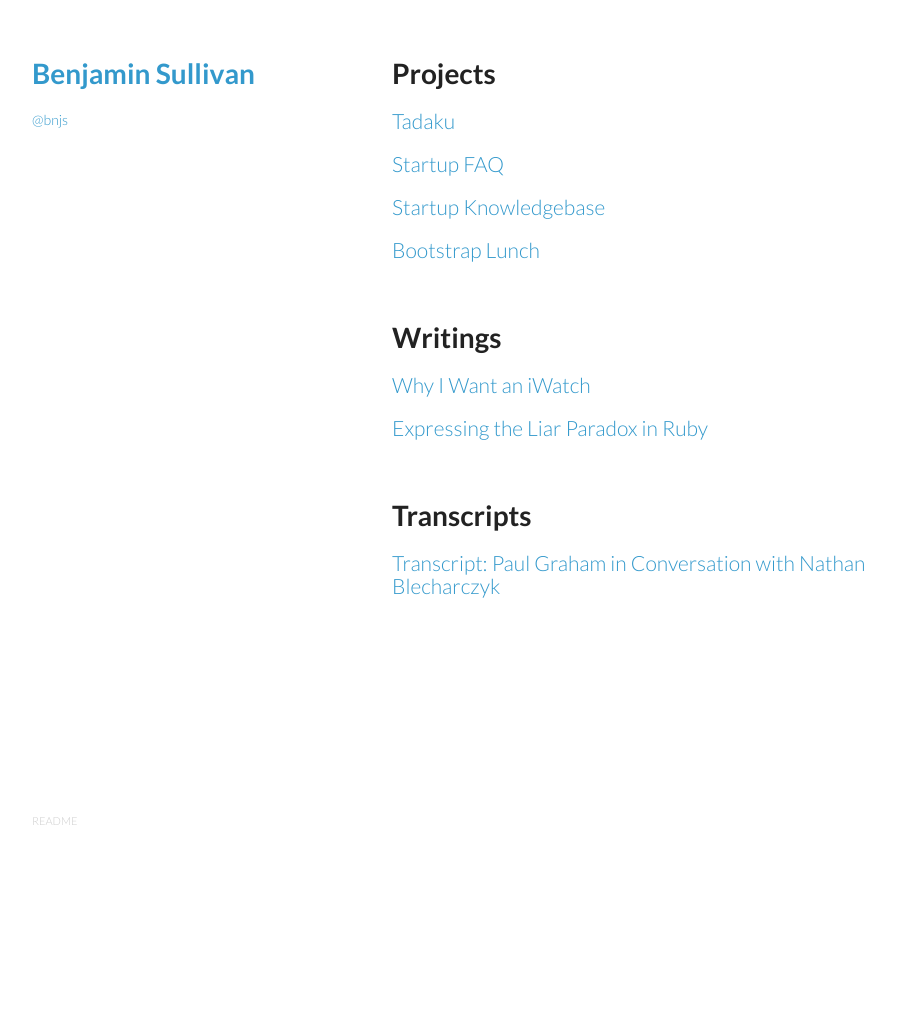
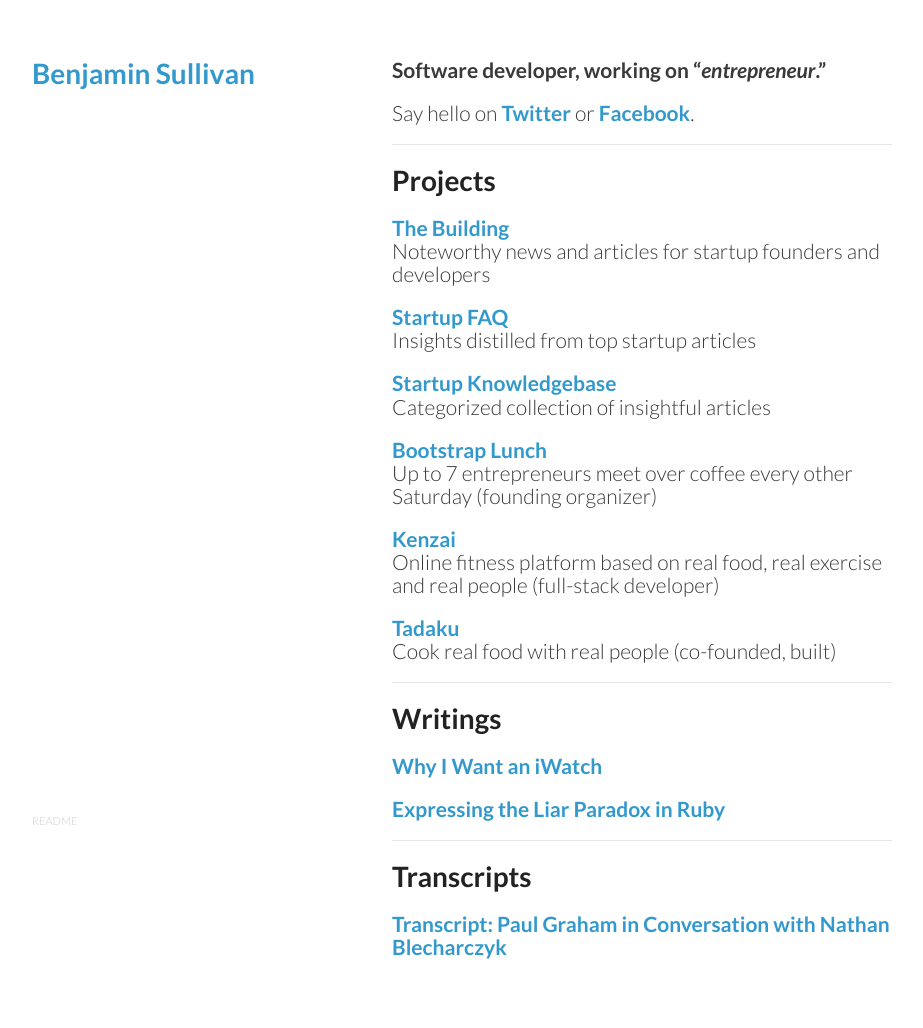
Before and after one commit to bnjs/bnjs.github.io, a Jekyll site: the page built from index.md, in a window 1280 px wide. Shown: the whole page, without its empty margins (178-1101 px from the left). Built offline with Jekyll 4.4.1, drawn with Linux system fonts in a browser that asks for light colours; nearby versions of some CDN libraries; before the commit the page ends 900 px from its top, so only the background shows below that.

Commit message:
Add intro and social links to index page

```diff
--- a/_layouts/default.html
+++ b/_layouts/default.html
@@ -31,7 +31,6 @@
     <div class="wrapper">
       <header>
         <h1><a href="/" style="font-weight:bold;">Benjamin Sullivan</a></h1>
-        <p><a href="https://twitter.com/bnjs">@bnjs</a></p>
       </header>
 
       <section>
--- a/index.md
+++ b/index.md
@@ -3,17 +3,51 @@
 title: Benjamin Sullivan
 ---
 
+## Software developer, working on "<em>entrepreneur</em>."
+
+## <span class="lowkey">Say hello on <a href="https://twitter.com/bnjs">Twitter</a> or <a href="http://www.facebook.com/bnjsu">Facebook</a>.</span>
+
+---
+
 # Projects
 
-## <a href="https://www.tadaku.com" target="_blank">Tadaku</a>
+<h2>
+  <a href="http://www.thebuilding.io" target="_blank">The Building</a>
+  <br/>
+  <span class="lowkey">Noteworthy news and articles for startup founders and developers</span>
+</h2>
 
-## [Startup FAQ](/startup-faq)
+<h2>
+  <a href="/startup-faq">Startup FAQ</a>
+  <br/>
+  <span class="lowkey">Insights distilled from top startup articles</span>
+</h2>
 
-## [Startup Knowledgebase](/startup-knowledgebase)
+<h2>
+  <a href="/startup-knowledgebase">Startup Knowledgebase</a>
+  <br/>
+  <span class="lowkey">Categorized collection of insightful articles</span>
+</h2>
 
-## <a href="http://www.meetup.com/LeanStartupTokyo/" target="_blank">Bootstrap Lunch</a>
+<h2>
+  <a href="http://www.meetup.com/LeanStartupTokyo/" target="_blank">Bootstrap Lunch</a>
+  <br/>
+  <span class="lowkey">Up to 7 entrepreneurs meet over coffee every other Saturday (founding organizer)</span>
+</h2>
 
-<br>
+<h2>
+  <a href="https://kenzai.me" target="_blank">Kenzai</a>
+  <br/>
+  <span class="lowkey">Online fitness platform based on real food, real exercise and real people (full-stack developer)</span>
+</h2>
+
+<h2>
+  <a href="https://www.tadaku.com" target="_blank">Tadaku</a>
+  <br/>
+  <span class="lowkey">Cook real food with real people (co-founded, built)</span>
+</h2>
+
+---
 
 # Writings
 
@@ -21,8 +55,7 @@
 
 ## [Expressing the Liar Paradox in Ruby](/expressing-the-liar-paradox-in-ruby)
 
-
-<br>
+---
 
 # Transcripts
 
--- a/stylesheets/styles.css
+++ b/stylesheets/styles.css
@@ -1,3 +1,5 @@
+/* THEME STYLES */
+
 @import url(https://fonts.googleapis.com/css?family=Lato:300italic,700italic,300,700);
 
 body {
@@ -217,3 +219,13 @@
     color:#444;
   }
 }
+
+
+
+/* INDEX STYLES */
+
+h2 a { font-weight: bold; }
+
+h2 span.lowkey {
+  font-weight: normal;
+}
```
